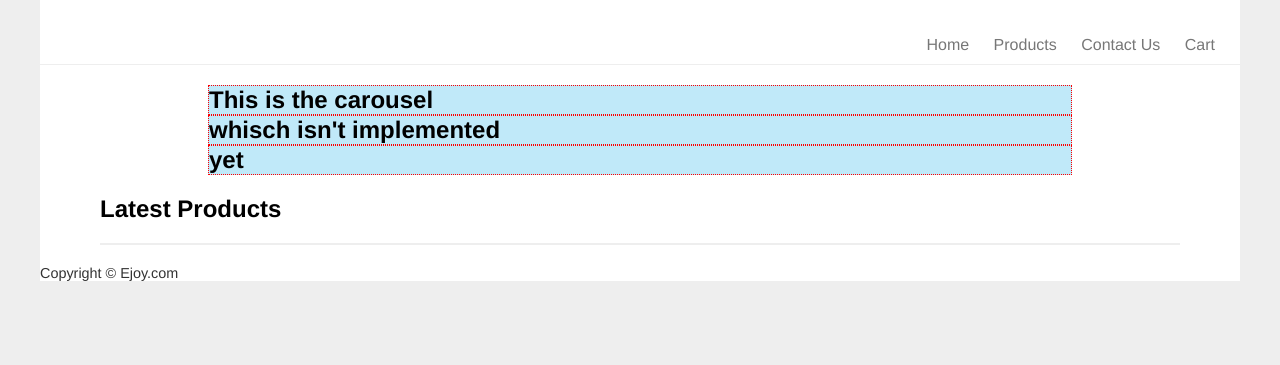
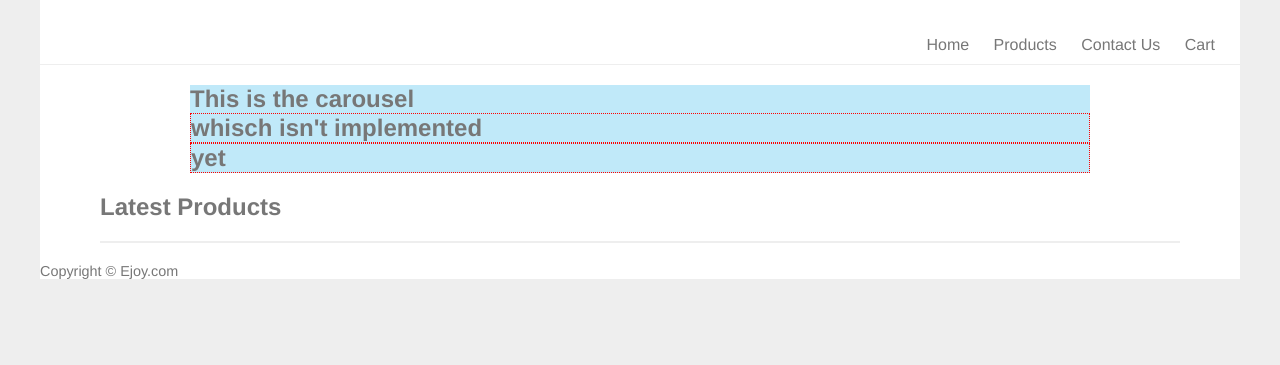
Before and after one commit to szeka94/packjoy, a Flask app: page /amp/ in a window 1280 px wide. Shown: the top 365 px of the page. Run offline with Flask 2, Linux system fonts and the light colour scheme; parts of the project's set-up code (start-up, migrations or seed data) failed here and were passed over; some libraries are stand-ins or nearby versions.

Commit message:
amp in progress

```diff
--- a/templates/base-amp.html
+++ b/templates/base-amp.html
@@ -34,13 +34,13 @@
             -webkit-box-sizing: border-box;
             -moz-box-sizing: border-box;
             box-sizing: border-box;
+            color: #777;
         }
         amp-img {
             display: block;
         }
         p {
             font-size:0.9em;
-            color: #333;
         }
         hr {
             margin-top: 20px;
@@ -68,7 +68,6 @@
             overflow: auto;
         }
         .w80p { width: 80%; }
-        .mx-height-900 { max-height: 900px; }
         .navbar {
             border-bottom: 1px solid #eee;
             float: left;
@@ -101,6 +100,7 @@
             text-decoration: none;
             font-size: 1.0em;
         }
+        .placeholder-color { background-color: #cecece; }
         {% block desktop_css %}
         {% endblock desktop_css %}
 
@@ -149,6 +149,7 @@
             <div class="navbar-header mobile-center">
                 <a class="navbar-brand" href="url_for('amp_index')">
                     <amp-img src="{{ url_for('static', filename='img/logo@2x.jpg') }}" width="160" height="69" layout="fixed" alt="Ejoy - Shop Online">
+                        <div placeholder class="placeholder-color"></div>
                         <noscript>It seems like your browser doesn't support JS. Download Chrome.</noscript>
                     </amp-img>
                 </a>
--- a/templates/index-amp.html
+++ b/templates/index-amp.html
@@ -7,21 +7,32 @@
 <style type="text/css">
 {% block desktop_css %}
 	.carousel {
+		width: 100%;
+		max-width: 900px;
 		background-color: #c0e9f9;
 		margin: 20px auto;
 	}
+	.slide {
+
+	}
 {% endblock desktop_css %}
+</style>
+
+<style type="text/css">
+{% block mobile_css %}
+{% endblock mobile_css %}
 </style>
 
 
 {% block content %}
 <div class="w100p">
-	<div class="carousel w80p mx-height-900">
-		<amp-carousel height="383" layout="fixed-height" type="slides">
+	<div class="carousel">
+		<amp-carousel height="260" layout="fixed-height" type="slides">
+			<div placeholder class="placeholder-color"></div>
 			<!-- <amp-img src="{{ url_for('static', filename='img/bg.jpg') }}" height="383" layout="fixed-height" alt="a sample image"></amp-img>
 			<amp-img src="{{ url_for('static', filename='img/bg.jpg') }}" height="383" layout="fixed-height" alt="a sample image"></amp-img>
 			<amp-img src="{{ url_for('static', filename='img/bg.jpg') }}" height="383" layout="fixed-height" alt="a sample image"></amp-img> -->
-			<div class="w100p" style="border: 1px dotted red;">
+			<div class="slide">
 				<h2>This is the carousel</h2>
 			</div>
 			<div class="w100p" style="border: 1px dotted red;">
@@ -36,6 +47,4 @@
 	<h1>Latest Products</h1>
 	<hr />
 </div>
-
-
 {% endblock content %}
```
